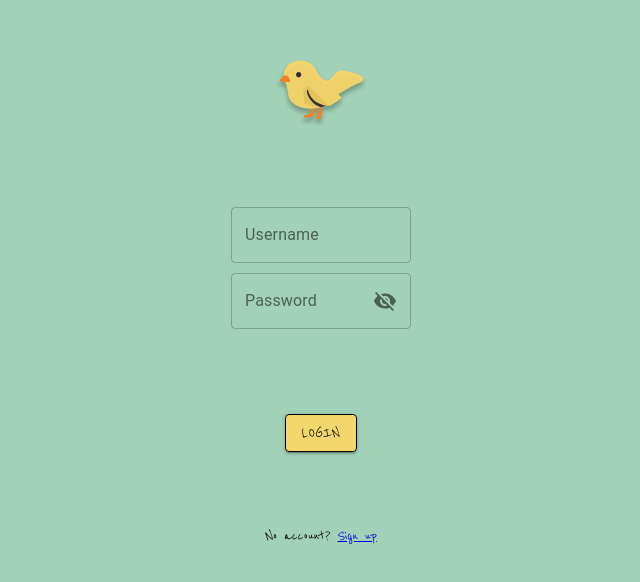
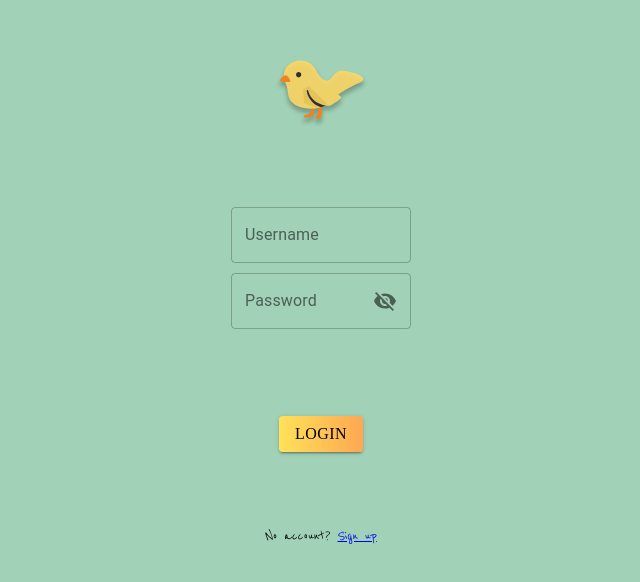
Before and after one commit to kishaprudente/madagascar, a React (Create React App) app in the folder client/: page /login in a window 1280 px wide. Shown: the part 104-686 px from the top of the page, without its empty margins (319-959 px from the left). Built offline with nearby package versions, Linux system fonts and the light colour scheme; a web font is replaced by a local one.

Commit message:
fixed button style

```diff
--- a/client/src/pages/Login.js
+++ b/client/src/pages/Login.js
@@ -10,6 +10,7 @@ import {
 import { Visibility, VisibilityOff } from '@material-ui/icons';
 import chirpy from '../assets/chirpy.svg';
 import userAPI from '../utils/userAPI';
+import Buttons from '../components/Button.js';
 
 export default function Login() {
   const [user, setUser] = useState({
@@ -98,14 +99,7 @@ export default function Login() {
       </Grid>
 
       <Grid item>
-        <Button
-          style={buttonStyle}
-          variant='contained'
-          color='primary'
-          onClick={handleLogin}
-        >
-          Login
-        </Button>
+        <Buttons onClick={handleLogin}>Login</Buttons>
       </Grid>
 
       <Grid item>
@@ -123,12 +117,3 @@ const container = {
   height: '100vh',
   flexGrow: '1',
 };
-
-const buttonStyle = {
-  color: 'black',
-  fontSize: 16,
-  border: '1px solid',
-  lineHeight: 1.5,
-  backgroundColor: 'rgba(255, 216, 99, 0.87)',
-  fontFamily: 'Reenie Beanie',
-};
```
